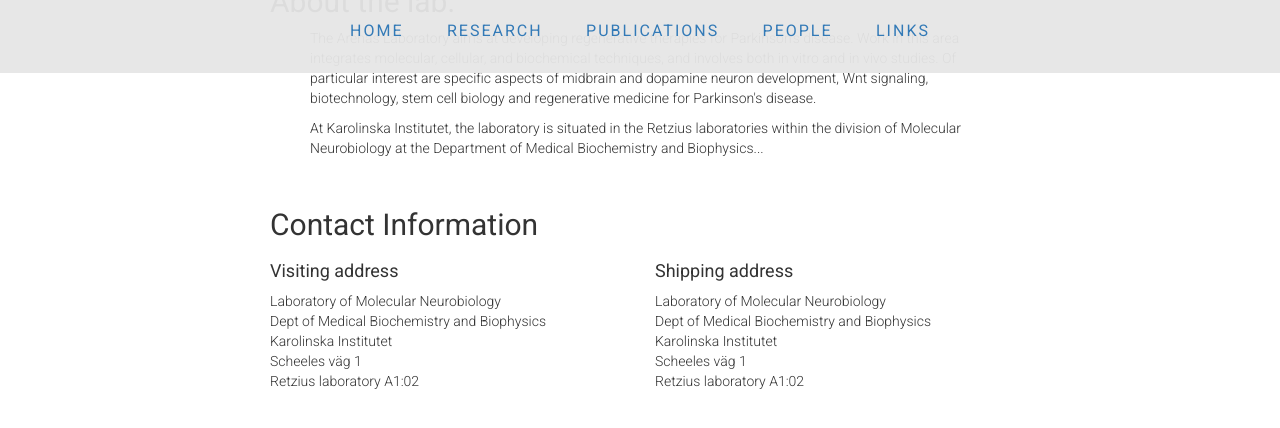
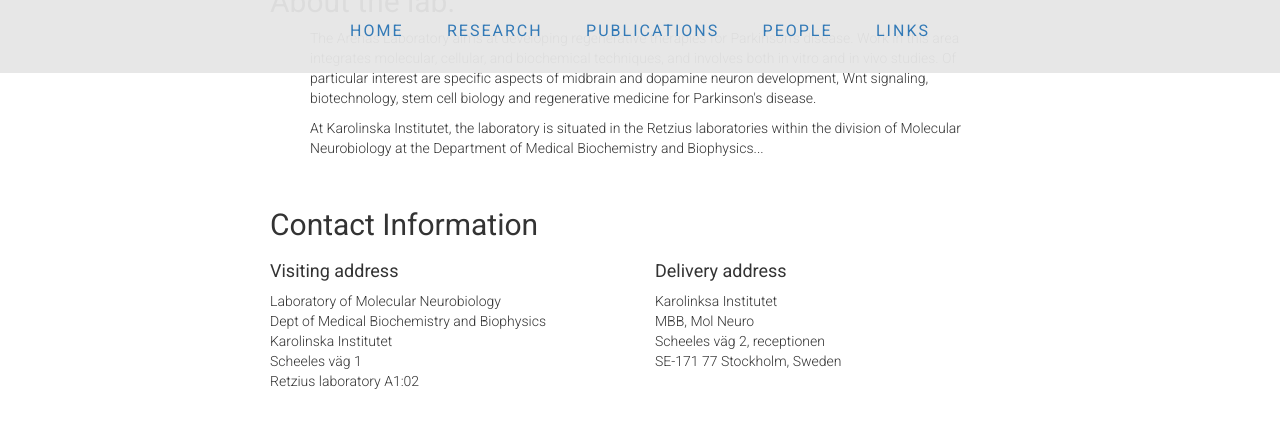
Before and after one commit to ArenasLab/arenaslab.github.io, a Jekyll site: the page index.html, which Jekyll copies as it is, in a window 1280 px wide and 900 px high, scrolled down 1951 px, cut to the strip 0-457 px from the top of the window. Shown: the top 428 px of the strip. Built offline with Jekyll 4.4.1, drawn with Linux system fonts in a browser that asks for light colours.

Commit message:
Update index.html

```diff
--- a/index.html
+++ b/index.html
@@ -157,12 +157,11 @@
                  Retzius laboratory A1:02</p>
 	   </div>
            <div class=" col-sm-6  col-md-6 col-lg-6" align="left">
-	   <h4>Shipping address</h4>
-            <p>Laboratory of Molecular Neurobiology<br>
-               Dept of Medical Biochemistry and Biophysics<br>
-               Karolinska Institutet<br>
-               Scheeles väg 1<br>
-               Retzius laboratory A1:02</p>
+	   <h4>Delivery address</h4>
+            <p>Karolinksa Institutet<br>
+               MBB, Mol Neuro<br>
+               Scheeles väg 2, receptionen<br>
+               SE-171 77 Stockholm, Sweden</p>
 	   </div>
          </div>
 	 <!--
@@ -175,9 +174,10 @@
                Retzius laboratory A1:02</p>
 
           </ul>
+-->
       </div>
 
--->
+
 
 <!-- Test of map -->
 <p>&nbsp;</p>
```
